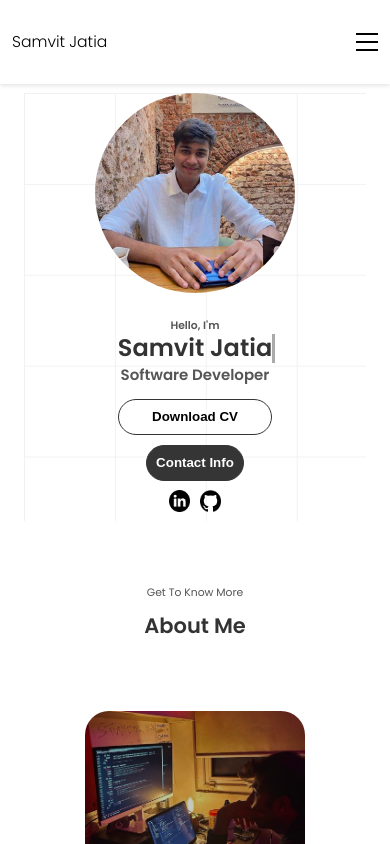
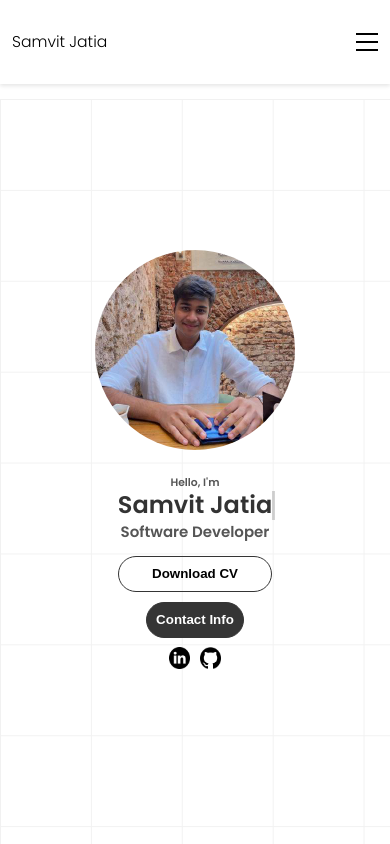
Before and after one commit to sjd9021/Portfolio-Website, a React (Create React App) app in the folder personal-website/: page / in a window 390 px wide. Shown: the top 844 px of the page. Built offline with nearby package versions, Linux system fonts and the light colour scheme.

Commit message:
Mobile version UI fixes

```diff
--- a/personal-website/src/styles/Profile.modules.css
+++ b/personal-website/src/styles/Profile.modules.css
@@ -1,5 +1,4 @@
 section {
-  padding-top: 1vh;
   height: 85vh;
   margin: 0 10rem;
   box-sizing: border-box;
@@ -109,12 +108,12 @@ section {
 
 .profile-grid {
   background-image: repeating-linear-gradient(
-      rgba(0, 0, 0) 0 1px,
+      rgba(0, 0, 0, 1) 0 1px,
       transparent 1.5px 100%
     ),
     repeating-linear-gradient(
       90deg,
-      rgba(0, 0, 0) 0 1px,
+      rgba(0, 0, 0, 1) 0 1px,
       transparent 1.5px 100%
     );
   background-size: calc(10vw - 6.6px) calc(10vw - 6.6px);
@@ -175,7 +174,7 @@ section {
 }
 @media screen and (max-width: 1200px) {
   section {
-    margin: 0 5rem;
+    margin: 0 0rem;
   }
 }
 @media screen and (max-width: 768px) {
@@ -195,6 +194,7 @@ section {
 @media screen and (max-width: 992px) {
   .profile {
     flex-direction: column;
+    min-height: 750px;
     height: auto;
     gap: 2rem;
   }
@@ -215,7 +215,7 @@ section {
 
 @media screen and (max-width: 768px) {
   section {
-    margin: 0 2rem;
+    margin: 0 0rem;
   }
 
   .profile > .section_pic-container {
```
